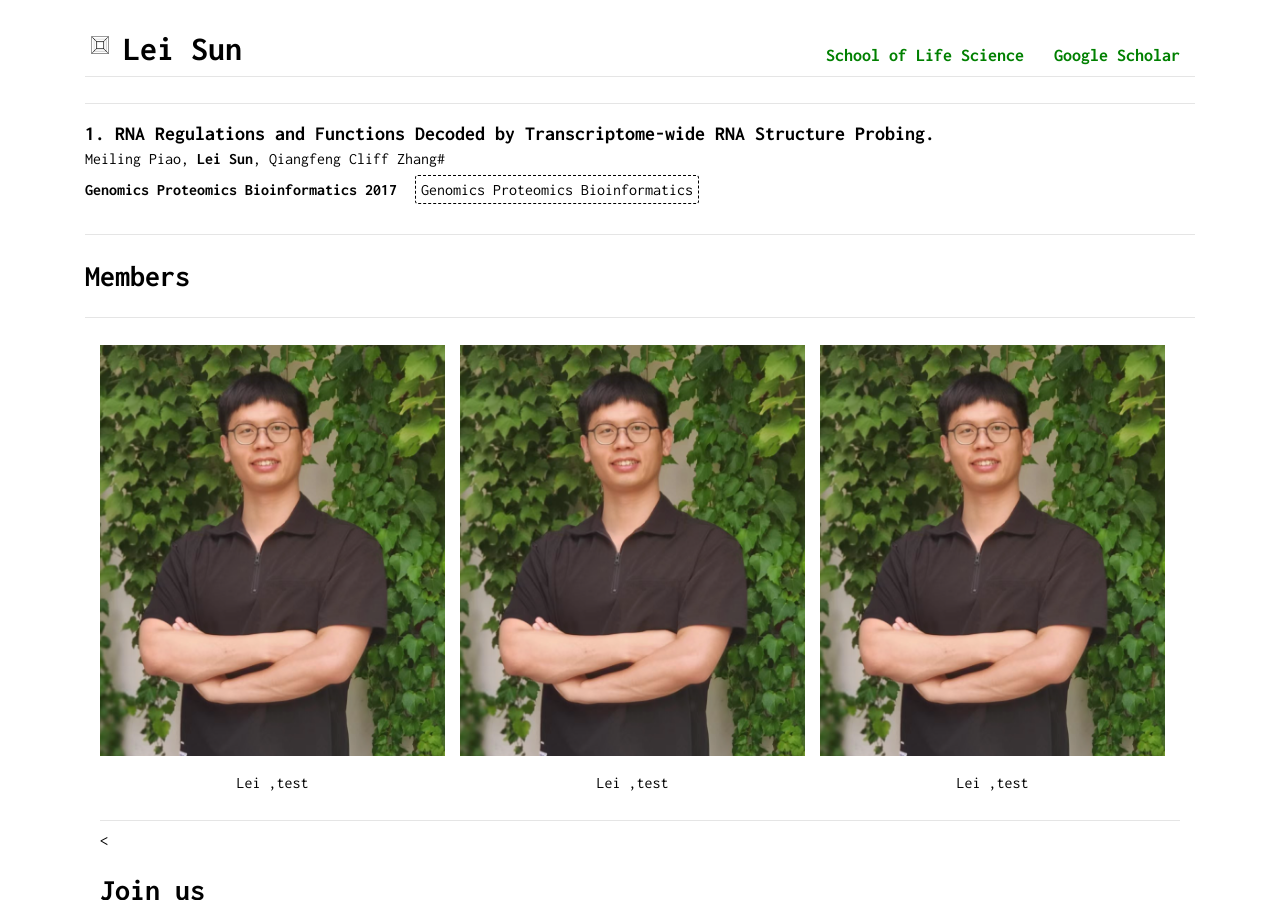
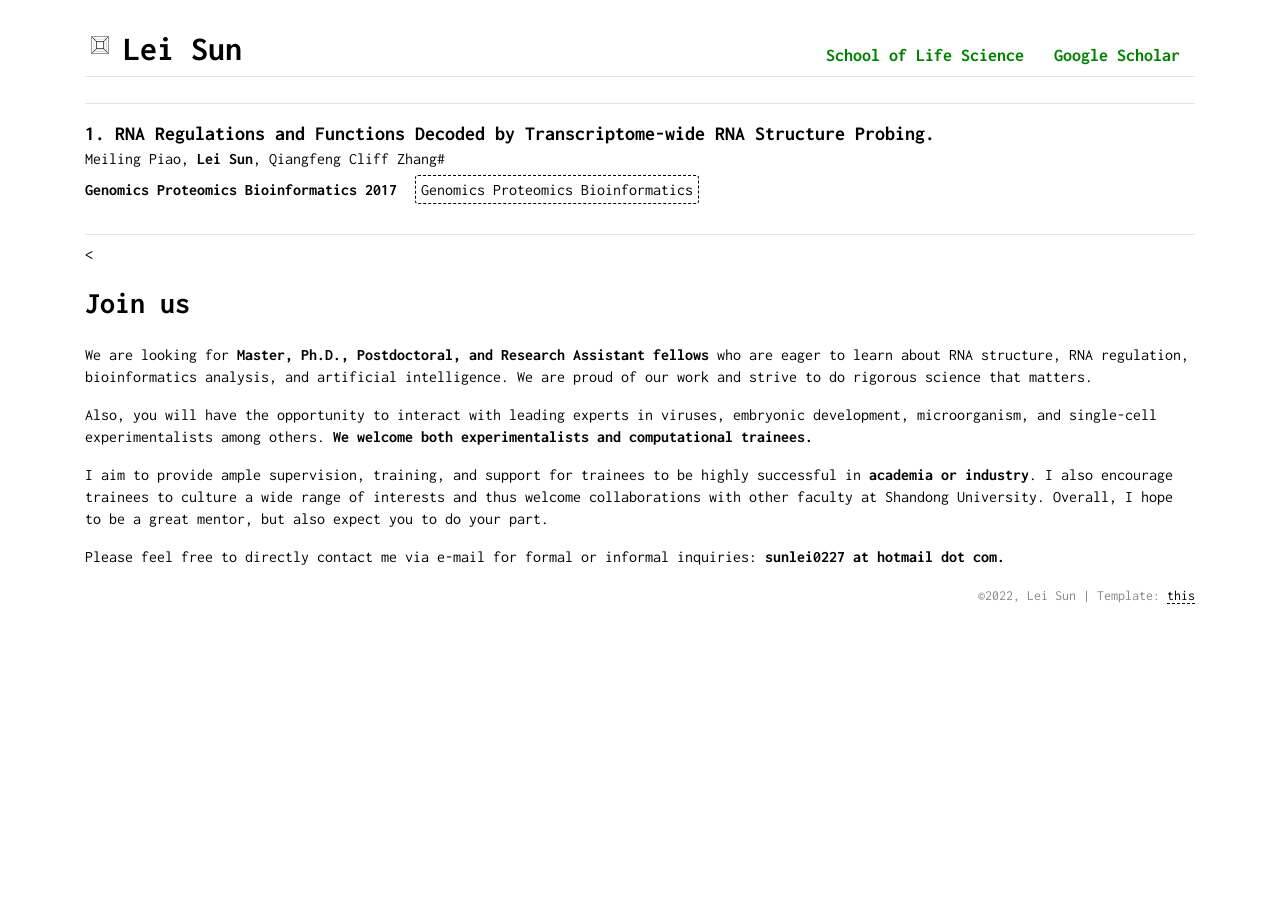
Before and after one commit to sunlei0227/sunlei0227.github.io, a Jekyll site: the page index.html, which Jekyll copies as it is, in a window 1280 px wide and 900 px high, scrolled down 4335 px. Built offline with Jekyll 4.4.1, drawn with Linux system fonts in a browser that asks for light colours; comment, search, counter and statistics services are not loaded; after the commit the page ends 4939 px from its top, so only the background shows below that.

Commit message:
Update index.html

```diff
--- a/index.html
+++ b/index.html
@@ -438,37 +438,19 @@
 
             <hr />
 
-     <h2>Members</h2>
+ <!--      <h2>Members</h2>
             <hr />
 
     <div class="container">
         <div class="content">
             <div class="container">
                 <div class="row">
-                    <!-- Display picture and social media links -->
                     <div class="col-md-4 col-sm-4 col-xs-12">
                         <p></p>
                         <div class="row">
-                            <!-- Display picture -->
                             <div class="col-md-12 col-sm-12 col-xs-12" style="padding-left: 0">
                                 <img alt="Lei Sun (孙磊)" title="Lei Sun  (孙磊)" id="display-picture" src="static/img/lei.jpg" />
                             </div>
-                            <!--  Social media links -->
-                            <div class="col-md-12 col-sm-12 col-xs-12" style="padding-left: 0; text-align: center">
-                                <p>Lei ,test
-                                </p>
-                            </div>
-                        </div>
-                    </div>
-                    <!-- About -->
-                    <div class="col-md-4 col-sm-4 col-xs-12">
-                        <p></p>
-                        <div class="row">
-                            <!-- Display picture -->
-                            <div class="col-md-12 col-sm-12 col-xs-12" style="padding-left: 0">
-                                <img alt="Lei Sun (孙磊)" title="Lei Sun  (孙磊)" id="display-picture" src="static/img/lei.jpg" />
-                            </div>
-                            <!--  Social media links -->
                             <div class="col-md-12 col-sm-12 col-xs-12" style="padding-left: 0; text-align: center">
                                 <p>Lei ,test
                                 </p>
@@ -479,11 +461,22 @@
                     <div class="col-md-4 col-sm-4 col-xs-12">
                         <p></p>
                         <div class="row">
-                            <!-- Display picture -->
                             <div class="col-md-12 col-sm-12 col-xs-12" style="padding-left: 0">
                                 <img alt="Lei Sun (孙磊)" title="Lei Sun  (孙磊)" id="display-picture" src="static/img/lei.jpg" />
                             </div>
-                            <!--  Social media links -->
+                            <div class="col-md-12 col-sm-12 col-xs-12" style="padding-left: 0; text-align: center">
+                                <p>Lei ,test
+                                </p>
+                            </div>
+                        </div>
+                    </div>
+
+                    <div class="col-md-4 col-sm-4 col-xs-12">
+                        <p></p>
+                        <div class="row">
+                            <div class="col-md-12 col-sm-12 col-xs-12" style="padding-left: 0">
+                                <img alt="Lei Sun (孙磊)" title="Lei Sun  (孙磊)" id="display-picture" src="static/img/lei.jpg" />
+                            </div>
                             <div class="col-md-12 col-sm-12 col-xs-12" style="padding-left: 0; text-align: center">
                                 <p>Lei ,test
                                 </p>
@@ -497,7 +490,7 @@
             </div>
 
             <hr />
-
+-->
 
 
 <
```
